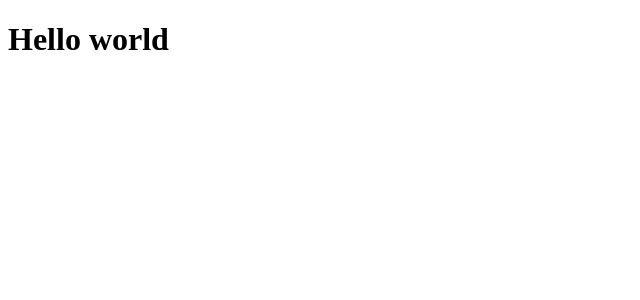
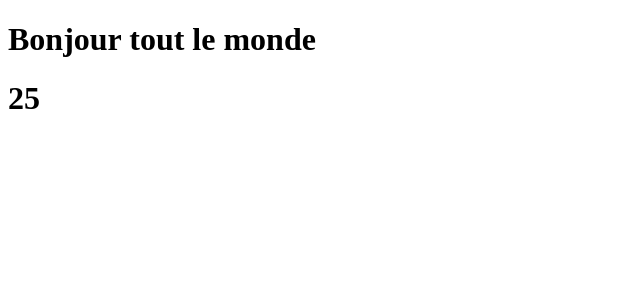
Before and after one commit to fandrianarisataGithub/Master-vue, a Vue app: page / in a window 1280 px wide. Shown: the top 300 px of the page, without its empty margins (0-640 px from the left). Built offline with nearby package versions, Linux system fonts and the light colour scheme.

Commit message:
utilisation de data

```diff
--- a/src/App.vue
+++ b/src/App.vue
@@ -1,5 +1,16 @@
 <template>
     <div>
-        <h1>Hello world</h1>
+        <h1>{{ message }}</h1>
+        <h1>{{ age }}</h1>
     </div>
 </template>
+<script>
+    export default {
+        data(){
+            return {
+                message : 'Bonjour tout le monde',
+                age : 25
+            }
+        }
+    }
+</script>
--- a/src/main.js
+++ b/src/main.js
@@ -1,4 +1,4 @@
 import {createApp} from 'vue'
 import App from './App.vue'
-const app = createApp(App)
+const app = createApp(App)// new Vue
 app.mount('#app')
```
